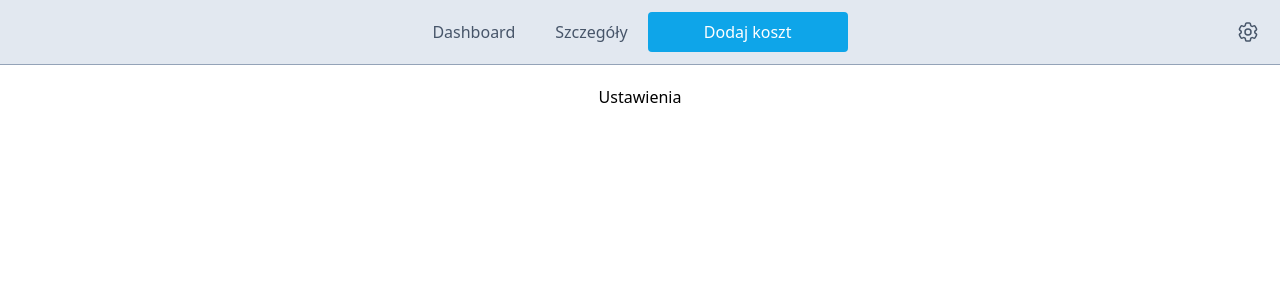
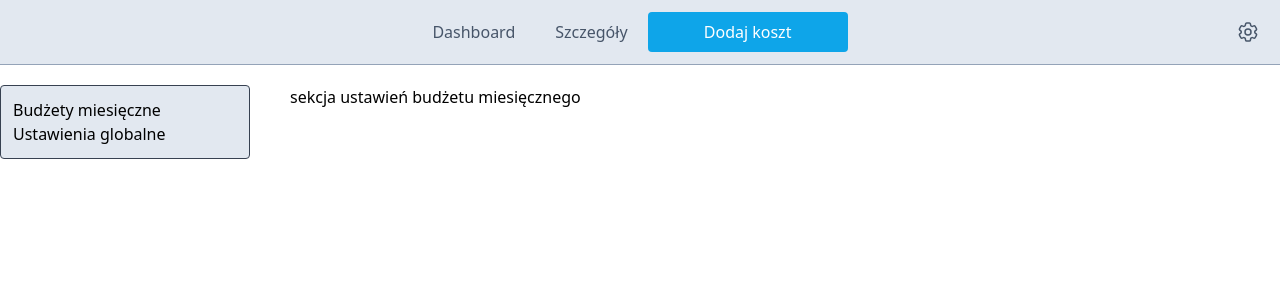
Before and after one commit to kxconrad/Homebudget-control, a React (Create React App) app: page /settings in a window 1280 px wide. Shown: the top 300 px of the page. Built offline with nearby package versions, Linux system fonts and the light colour scheme.

Commit message:
preparing settings + settings submenu/nav

```diff
--- a/src/App.tsx
+++ b/src/App.tsx
@@ -3,7 +3,7 @@ import Navigation from './components/Navigation';
 import { routing } from './utils/data/routing';
 import { GlobalProvider } from './contexts/GlobalProvider';
 
-function App() {
+const App: React.FC = () => {
   return (
     <GlobalProvider>
       <div className="min-h-screen flex flex-col items-center">
@@ -11,6 +11,6 @@ function App() {
       </div>
     </GlobalProvider>
   );
-}
+};
 
 export default App;
--- a/src/components/Navigation.tsx
+++ b/src/components/Navigation.tsx
@@ -3,7 +3,8 @@ import { BrowserRouter as Router, Routes, Route, Link } from 'react-router-dom';
 import Dashboard from './dashboard/Dashboard';
 import Details from './details/Details';
 import NewPositionModal from './newCost/NewPositionModal';
-import MonthSettings from './settings/MonthSettings';
+import SettingsPanel from './settings/SettingsPanel';
+import NotFound from './NotFound';
 
 interface NavigationProps {
   routing: Array<{
@@ -14,7 +15,7 @@ interface NavigationProps {
   }>;
 }
 
-export default function Navigation({ routing }: NavigationProps) {
+export default function Navigation(props: NavigationProps) {
 
   const [showModal, setShowModal] = useState(false);
 
@@ -33,7 +34,7 @@ export default function Navigation({ routing }: NavigationProps) {
        border-b border-slate-400 relative">
       <ul className="flex gap-10 my-5 justify-center">
         {
-          routing.map(value =>
+          props.routing.map(value =>
             value.menu ?
               <li key={value.id}
                   className="hover:text-black">
@@ -53,7 +54,7 @@ export default function Navigation({ routing }: NavigationProps) {
         <NewPositionModal isOpen={showModal} handleClose={closeOpenNewPositionModal} />
       </div>
 
-      <Link to={routing[2].path}>
+      <Link to={props.routing[2].path}>
         <div className="settings-icon absolute h-full top-0 right-[20px] items-center flex">
           <svg xmlns="http://www.w3.org/2000/svg" fill="none" viewBox="0 0 24 24" strokeWidth={1.5}
                stroke="currentColor"
@@ -82,9 +83,19 @@ export default function Navigation({ routing }: NavigationProps) {
       <Route
         path="/settings"
         element={
-          <MonthSettings />
+          <SettingsPanel />
         }
       ></Route>
+      <Route
+        path="/settings/:settingsSubmenu"
+        element={
+          <SettingsPanel />
+        }></Route>
+      <Route
+        path="*"
+        element={
+          <NotFound />
+        }></Route>
     </Routes>
   </Router>);
 }
--- /dev/null
+++ b/src/components/NotFound.tsx
@@ -0,0 +1,5 @@
+import React from 'react';
+
+export default function NotFound() {
+  return <h3>Page not found :(</h3>;
+}
--- /dev/null
+++ b/src/components/settings/General.tsx
@@ -0,0 +1,9 @@
+import React from 'react';
+
+const General: React.FC = () => {
+  return <div>
+    sekcja ustawień generalnych
+  </div>;
+};
+
+export default General;
--- /dev/null
+++ b/src/components/settings/MonthBudget.tsx
@@ -0,0 +1,8 @@
+import React from 'react';
+
+const MonthBudget: React.FC = () => {
+  return <div>
+    sekcja ustawień budżetu miesięcznego
+  </div>;
+};
+export default MonthBudget;
--- a/src/components/settings/MonthSettings.tsx
+++ /dev/null
@@ -1,7 +0,0 @@
-import React from 'react';
-
-export default function MonthSettings() {
-  return <div>
-    Ustawienia
-  </div>;
-}
--- /dev/null
+++ b/src/components/settings/SettingsPanel.tsx
@@ -0,0 +1,45 @@
+import React, { useEffect } from 'react';
+import { useParams } from 'react-router-dom';
+import MonthBudget from './MonthBudget';
+import General from './General';
+import submenuData from '../../utils/data/settings/submenuData';
+import NotFound from '../NotFound';
+
+const SettingsPanel: React.FC = () => {
+  const { settingsSubmenu } = useParams();
+
+  useEffect(() => {
+    console.log('settingsSection: ', settingsSubmenu);
+  }, [settingsSubmenu]);
+
+  const submenuPath = submenuData.find(data => settingsSubmenu === data.type);
+
+  if (settingsSubmenu !== undefined && !submenuPath) {
+    return <NotFound />;
+  }
+
+  return <>
+    <div className="flex w-full gap-10">
+      <div className="min-w-[250px] bg-slate-200 border border-gray-700 rounded px-3 py-3">
+        {
+          submenuData.map((item) => (
+            <a href={item.url} key={item.id} className={
+              (settingsSubmenu === undefined && item.id === 1) ||
+              (settingsSubmenu && item.id !== 1) ? 'font-medium' : ''
+            }>
+              <h3>{item.label}</h3>
+            </a>
+          ))
+        }
+      </div>
+      {!settingsSubmenu &&
+        <MonthBudget />
+      }
+      {settingsSubmenu === 'general' &&
+        <General />
+      }
+    </div>
+  </>;
+};
+
+export default SettingsPanel;
--- a/src/contexts/GlobalProvider.tsx
+++ b/src/contexts/GlobalProvider.tsx
@@ -6,7 +6,7 @@ interface GlobalProviderProps {
   children: React.ReactNode;
 }
 
-export function GlobalProvider({ children }: GlobalProviderProps) {
+export function GlobalProvider(props: GlobalProviderProps) {
 
   const baseState = {
     selectedMonth: 1,
@@ -27,7 +27,7 @@ export function GlobalProvider({ children }: GlobalProviderProps) {
       <GlobalDispatchContext.Provider value={{
         costDispatch: costDispatch
       }}>
-        {children}
+        {props.children}
       </GlobalDispatchContext.Provider>
     </GlobalContext.Provider>
   );
--- /dev/null
+++ b/src/utils/data/settings/submenuData.ts
@@ -0,0 +1,6 @@
+const submenuData = [
+  { id: 1, type: 'settings', url: '/settings', label: 'Budżety miesięczne' },
+  { id: 2, type: 'general', url: '/settings/general', label: 'Ustawienia globalne' }
+];
+
+export default submenuData;
```
Also changed, not shown: src/components/dashboard/MonthSelect.tsx (+6 -1 lines), src/components/dashboard/Counters.tsx (line endings or trailing spaces).
